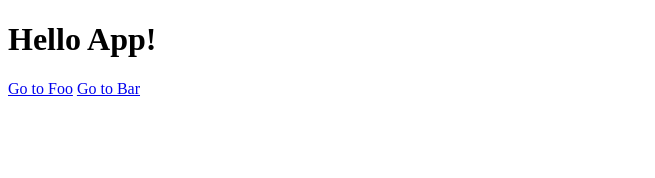
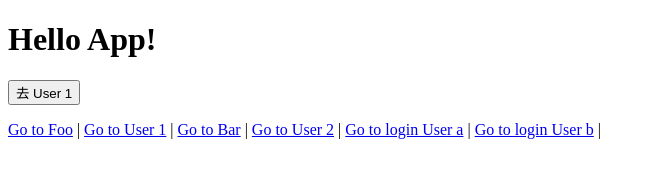
Before and after one commit to Bob2100/vue-course, a plain HTML site: page router-demo.html in a window 1280 px wide. Shown: the whole page, without its empty margins (0-655 px from the left). Drawn offline with Linux system fonts and the light colour scheme.

Commit message:
router 组件复用

```diff
--- a/router-demo.html
+++ b/router-demo.html
@@ -11,49 +11,71 @@
 <body>
   <div id="app">
     <h1>Hello App!</h1>
+    <button @click="onBtnClick">去 User 1</button>
     <p>
-      <!-- 使用 router-link 组件来导航. -->
-      <!-- 通过传入 `to` 属性指定链接. -->
-      <!-- <router-link> 默认会被渲染成一个 `<a>` 标签 -->
-      <router-link to="/foo">Go to Foo</router-link>
-      <router-link to="/bar">Go to Bar</router-link>
+      <router-link to="/foo">Go to Foo</router-link> |
+      <router-link to="/user/1">Go to User 1</router-link> |
+      <router-link to="/bar">Go to Bar</router-link> |
+      <router-link to="/user/2">Go to User 2</router-link> |
+      <router-link to="/login/user/a">Go to login User a</router-link> |
+      <router-link to="/login/user/b">Go to login User b</router-link> |
     </p>
-    <!-- 路由出口 -->
-    <!-- 路由匹配到的组件将渲染在这里 -->
     <router-view></router-view>
   </div>
 
   <script src="./vue/vue.js"></script>
   <script src="./vue/vue-router.js"></script>
   <script>
-    // 0. 如果使用模块化机制编程，导入Vue和VueRouter，要调用 Vue.use(VueRouter)
-
-    // 1. 定义 (路由) 组件。
-    // 可以从其他文件 import 进来
     const Foo = { template: '<div>foo</div>' }
     const Bar = { template: '<div>bar</div>' }
+    const User = {
+      template: '<div>User {{ $route.params.id }}</div>',
+      created() {
+        console.log('User created');
+      },
+      destroyed() {
+        console.log('User destroyed');
+      }
+    }
+    const Login = {
+      template: `
+        <div>
+          <h1>Login</h1>
+          <router-view></router-view>
+        </div>
+      `,
+      created() {
+        console.log('Login created');
+      },
+    }
 
-    // 2. 定义路由
-    // 每个路由应该映射一个组件。 其中"component" 可以是
-    // 通过 Vue.extend() 创建的组件构造器，
-    // 或者，只是一个组件配置对象。
-    // 我们晚点再讨论嵌套路由。
     const routes = [
       { path: '/foo', component: Foo },
-      { path: '/bar', component: Bar }
+      { path: '/bar', component: Bar },
+      { path: '/user/:id', component: User },
+      {
+        path: '/login',
+        component: Login,
+        children: [
+          {
+            path: 'user/:id',
+            component: User
+          }
+        ]
+      },
     ]
 
-    // 3. 创建 router 实例，然后传 `routes` 配置
-    // 你还可以传别的配置参数, 不过先这么简单着吧。
     const router = new VueRouter({
-      routes // (缩写) 相当于 routes: routes
+      routes
     })
 
-    // 4. 创建和挂载根实例。
-    // 记得要通过 router 配置参数注入路由，
-    // 从而让整个应用都有路由功能
     const app = new Vue({
-      router
+      router,
+      methods: {
+        onBtnClick() {
+          this.$router.push({ params: { id: 1 } });
+        }
+      }
     }).$mount('#app')
   </script>
 </body>
```
